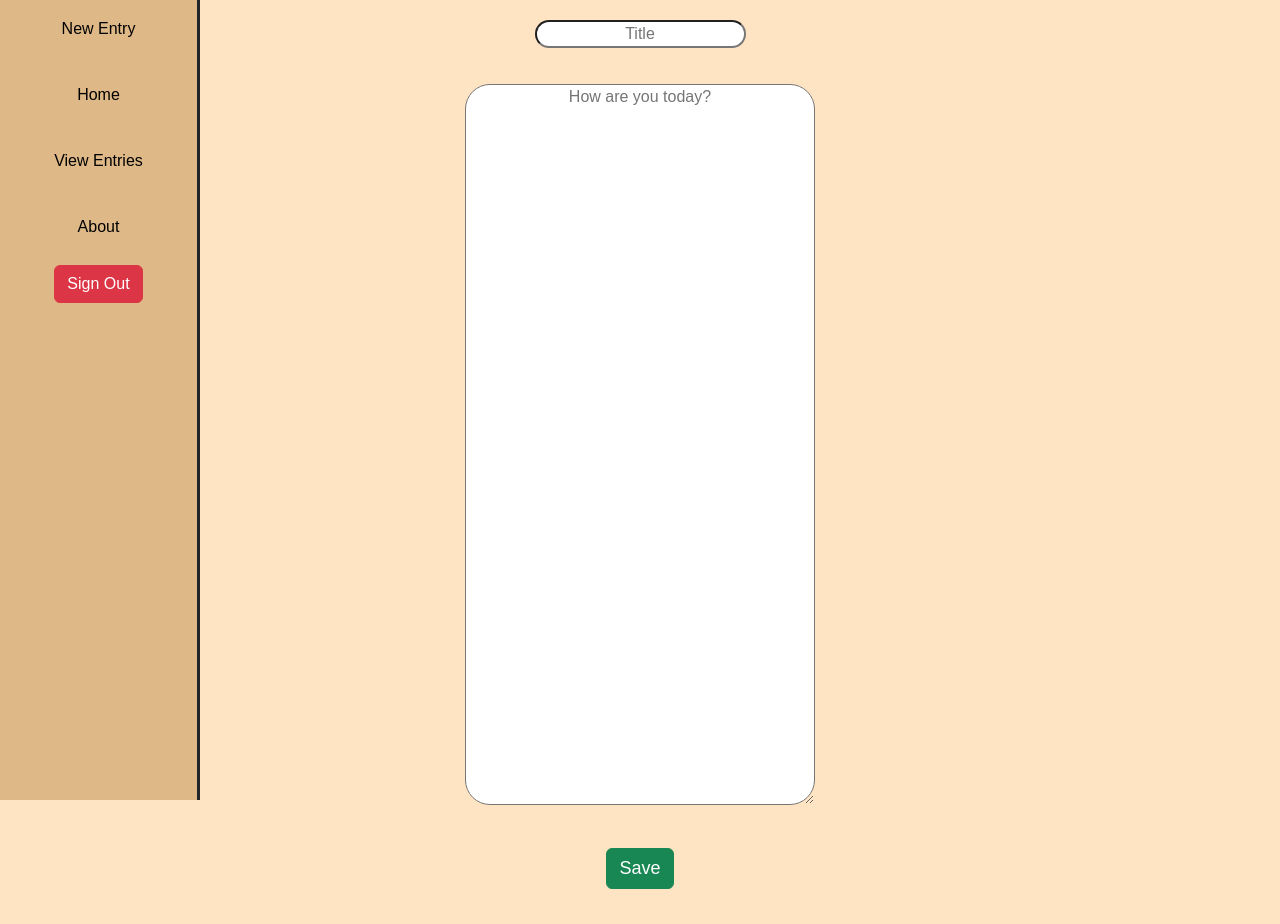
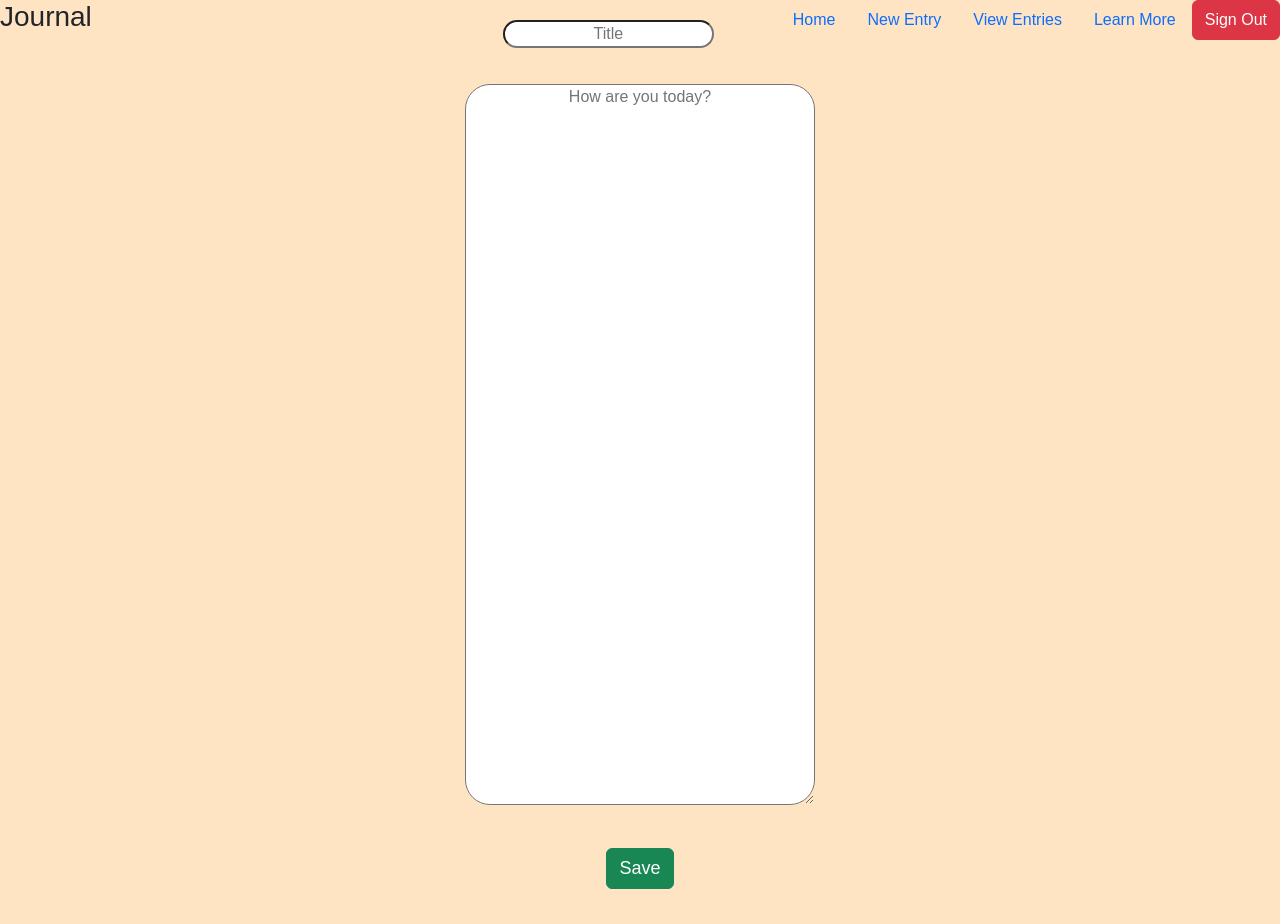
Before and after one commit to JustinYSJSU/react_journal, a React (Create React App) app: page /newEntry in a window 1280 px wide. Built offline with nearby package versions, Linux system fonts and the light colour scheme; no server answers.

Commit message:
style create entry

```diff
--- a/src/pages/create_entry.tsx
+++ b/src/pages/create_entry.tsx
@@ -2,14 +2,14 @@ import { Entry } from "../components/entry"
 import { Sidebar } from "../components/sidebar"
 import { useAuthState } from "react-firebase-hooks/auth"
 import { auth } from "../config/firebase"
+import { Header } from "../components/header"
 
 export const CreateEntry = () =>{
   const [user] = useAuthState(auth)
   user && console.log(`Logged in as  ${user?.displayName}`)
-
     return (
         <div>
-          <Sidebar />
+          <Header />
           <Entry />
         </div>
     )
```
